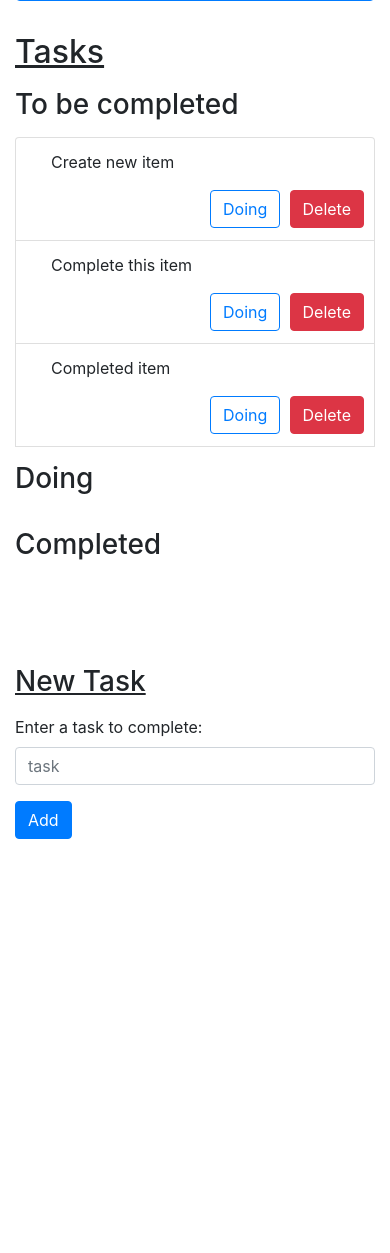
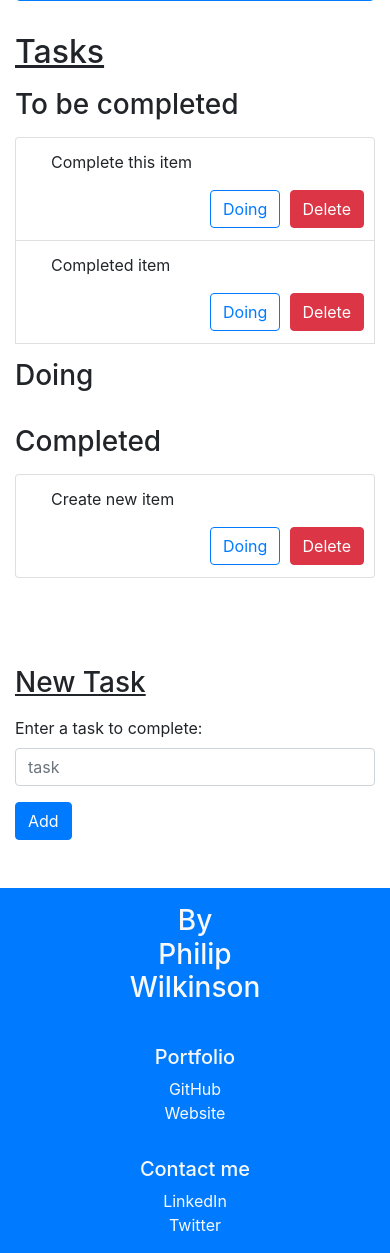
Before and after one commit to PhilipDW183/todo_app, a Flask app: page / in a window 390 px wide. Shown: the part 318-1571 px from the top of the page. Before the commit the page ends 1157 px from the top, so only its background shows below. Run offline with Flask 2, Linux system fonts and the light colour scheme; some libraries are stand-ins or nearby versions.

Commit message:
Add responsive footer

```diff
--- a/todo_app/templates/index.html
+++ b/todo_app/templates/index.html
@@ -90,7 +90,7 @@
     </div>
   </div>
 
-    <div class = "form_collect mt-3 mb-3" id="new_task">
+    <div class = "form_collect mt-3 mb-5" id="new_task">
         <h3 class="mb-3 mt-3"><u>New Task</u></h3>
         <form action = {{ url_for("create_new_task") }} method="post">
             <div class="form-group">
--- a/todo_app/templates/layout.html
+++ b/todo_app/templates/layout.html
@@ -16,6 +16,24 @@
       {% block content %}{% endblock %}
     </div>
 
+    <footer class="bg-primary text-light container-fluid">
+      <div class="row">
+        <div class="col-12 col-sm-3 col-xl-2 offset-sm-1 mt-3 mb-3 text-center">
+          <h3>By</br>Philip</br>Wilkinson</br></h3>
+        </div>
+        <div class="col-12 offset-sm-2 offset-xl-5 col-sm-2 col-xl-1 mt-3 mb-3 text-center">
+          <h5>Portfolio</h5>
+          <a href="https://github.com/PhilipDW183" class="link-light text-light">GitHub</a></br>
+          <a href="https://philipdw183.github.io/" class="link-light text-light">Website</a>
+        </div>
+        <div class="col-12 offset-sm-0 col-sm-3 col-xl-2 mt-3 mb-3 text-center">
+          <h5 class ="text-sm-start">Contact me</h5>
+          <a href="https://www.linkedin.com/in/philip-wilkinson1/" class="link-light text-light">LinkedIn</a></br>
+          <a href="https://twitter.com/PhilipW1lk" class="link-light text-light">Twitter</a>
+        </div>
+      </div>
+    </footer>
+
     <script src="https://code.jquery.com/jquery-3.3.1.slim.min.js" integrity="sha384-q8i/X+965DzO0rT7abK41JStQIAqVgRVzpbzo5smXKp4YfRvH+8abtTE1Pi6jizo" crossorigin="anonymous"></script>
     <script src="https://cdnjs.cloudflare.com/ajax/libs/popper.js/1.14.7/umd/popper.min.js" integrity="sha384-UO2eT0CpHqdSJQ6hJty5KVphtPhzWj9WO1clHTMGa3JDZwrnQq4sF86dIHNDz0W1" crossorigin="anonymous"></script>
     <script src="https://stackpath.bootstrapcdn.com/bootstrap/4.3.1/js/bootstrap.min.js" integrity="sha384-JjSmVgyd0p3pXB1rRibZUAYoIIy6OrQ6VrjIEaFf/nJGzIxFDsf4x0xIM+B07jRM" crossorigin="anonymous"></script>
```
